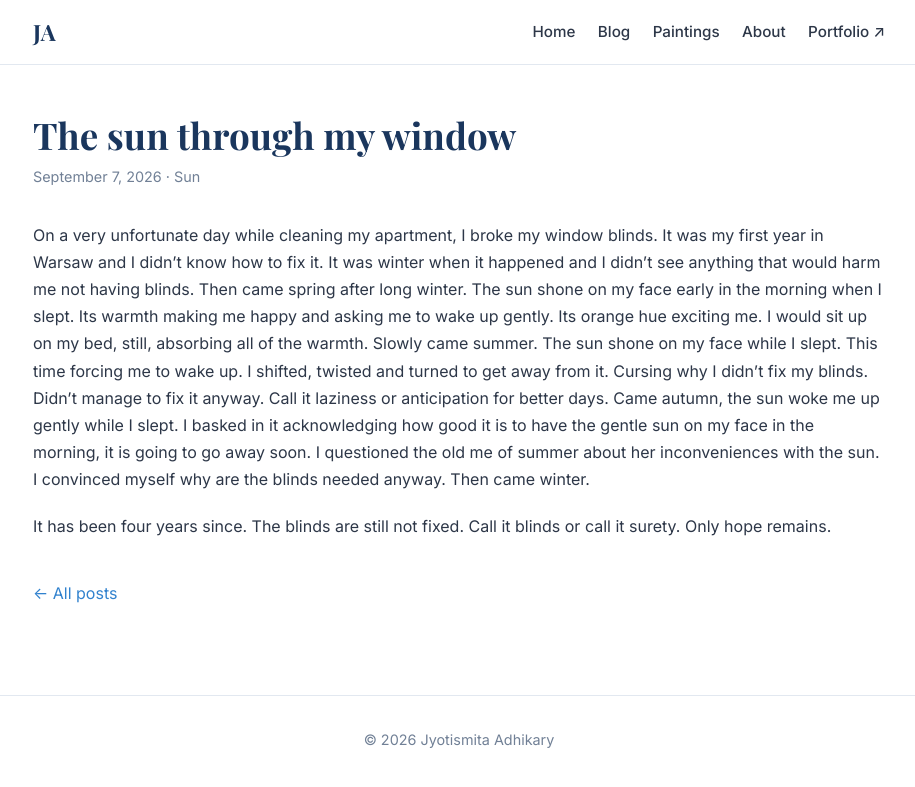
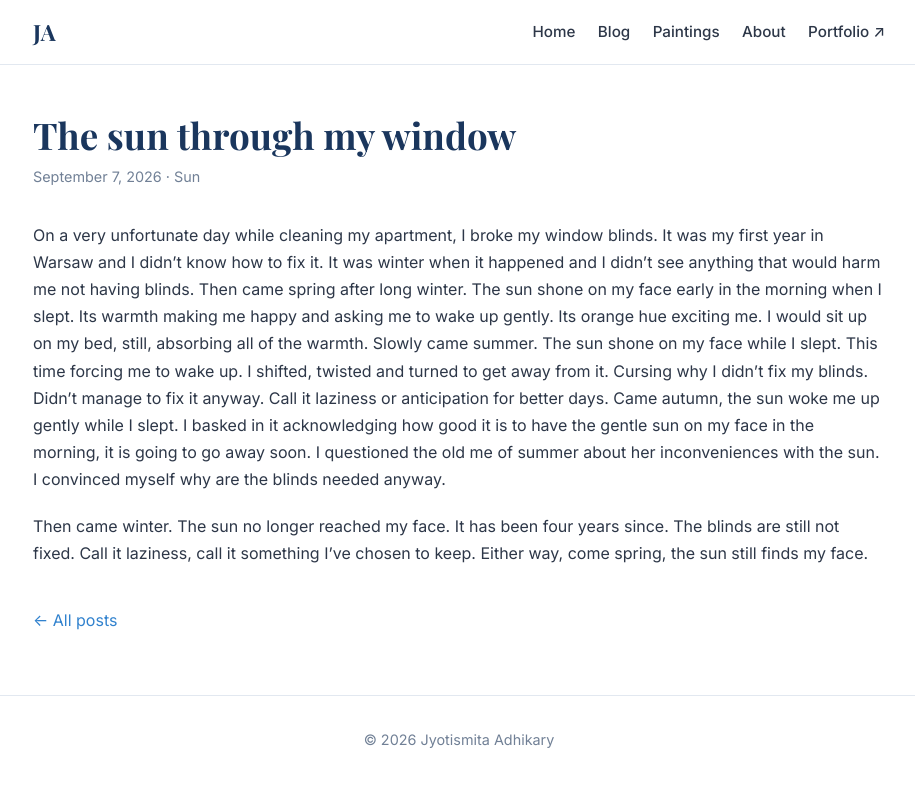
Before and after one commit to JyotismitaAdhikary/Creative, a Jekyll site: the page built from _posts/2026-09-07-sun-though-window.md, in a window 1280 px wide. Shown: the top 787 px of the page, without its empty margins (181-1096 px from the left). Built offline with Jekyll 4.4.1, drawn with Linux system fonts in a browser that asks for light colours.

Commit message:
Revise narrative about the sun and seasons

```diff
--- a/_posts/2026-09-07-sun-though-window.md
+++ b/_posts/2026-09-07-sun-though-window.md
@@ -11,6 +11,7 @@ my face early in the morning when I slept. Its warmth making me happy and asking
 my bed, still, absorbing all of the warmth. Slowly came summer. The sun shone on my face while I slept. This time forcing me to wake up. I shifted,
 twisted and turned to get away from it. Cursing why I didn't fix my blinds. Didn't manage to fix it anyway. Call it laziness or anticipation for better days.
 Came autumn, the sun woke me up gently while I slept. I basked in it acknowledging how good it is to have the gentle sun on my face in the morning, it is going
-to go away soon. I questioned the old me of summer about her inconveniences with the sun. I convinced myself why are the blinds needed anyway. Then came winter.
+to go away soon. I questioned the old me of summer about her inconveniences with the sun. I convinced myself why are the blinds needed anyway.
 
-It has been four years since. The blinds are still not fixed. Call it blinds or call it surety. Only hope remains.
+Then came winter. The sun no longer reached my face.
+It has been four years since. The blinds are still not fixed. Call it laziness, call it something I've chosen to keep. Either way, come spring, the sun still finds my face.
```
